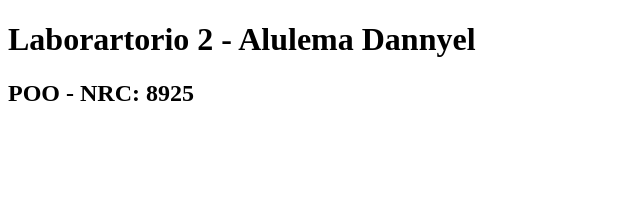
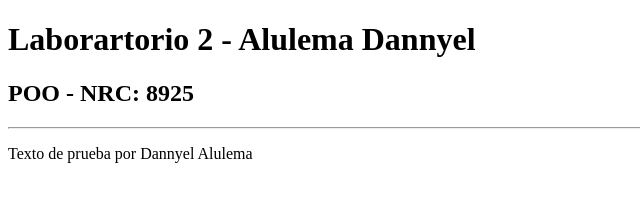
Before and after one commit to ESPE-DAAlulemaR/POO-8925_Lab2, a plain HTML site: page index.html in a window 1280 px wide. Shown: the whole page, without its empty margins (0-640 px from the left). Drawn offline with Linux system fonts and the light colour scheme.

Commit message:
Nuevo parrafo en archivo index - GitHub (Dannyel Alulema)

```diff
--- a/index.html
+++ b/index.html
@@ -9,5 +9,7 @@
 <body>
     <h1>Laborartorio 2 - Alulema Dannyel</h1>
     <h2>POO - NRC: 8925</h2>
+    <hr>
+    <p>Texto de prueba por Dannyel Alulema</p>
 </body>
 </html>
```
